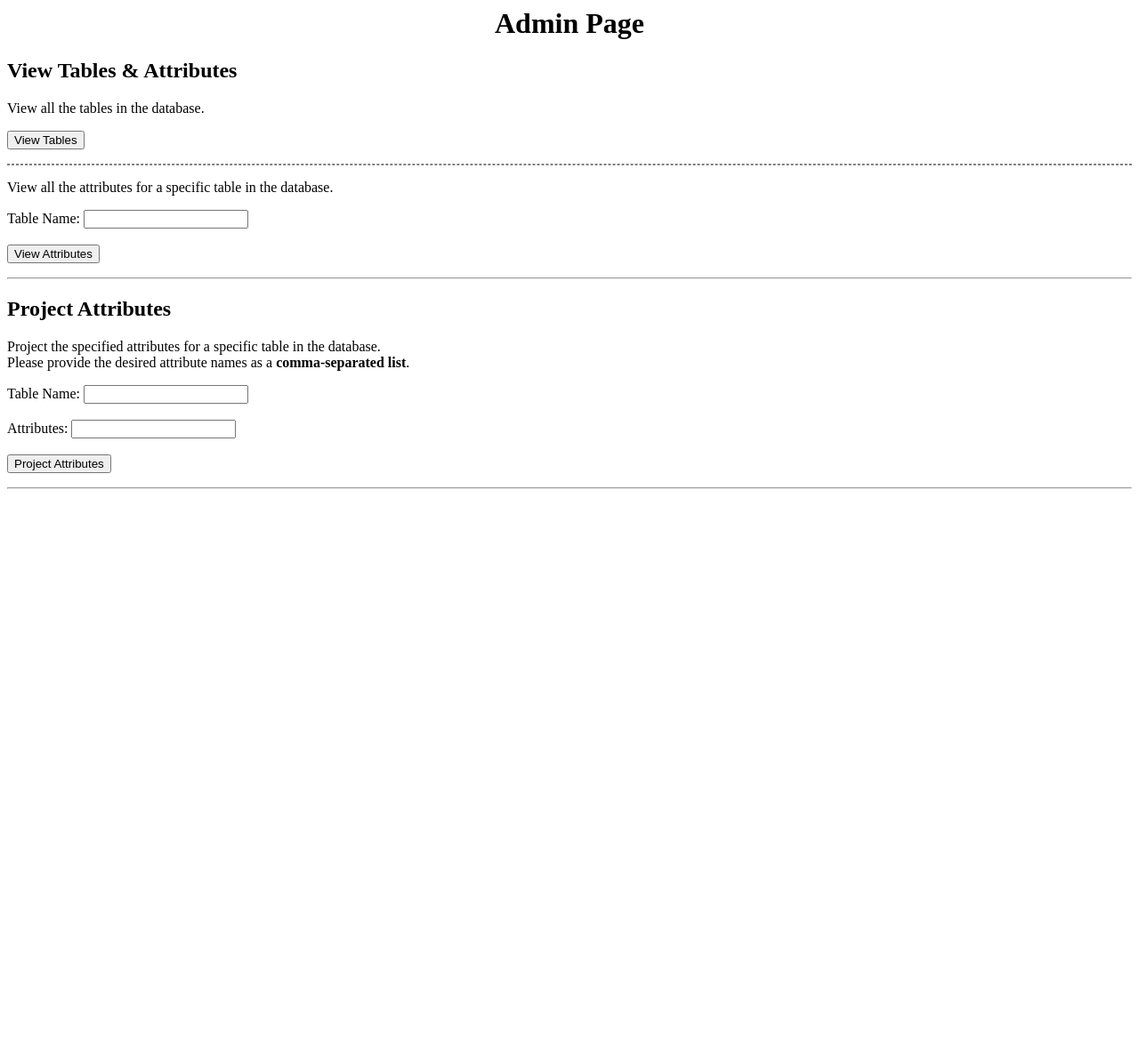
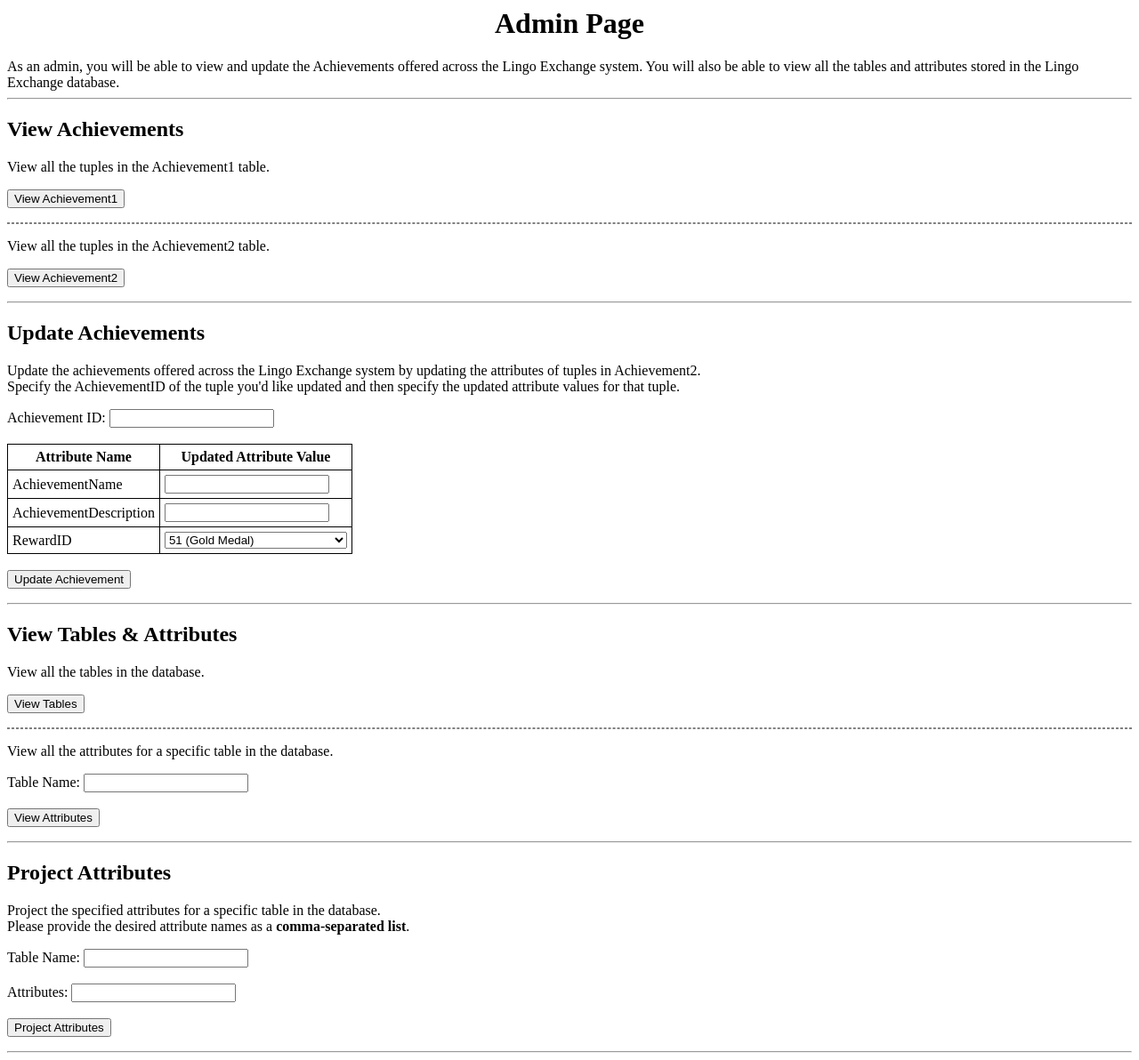
Before and after one commit to sohbatSandhu/Lingo-Exchange, a PHP site: page /admin.php in a window 1280 px wide. Shown: the whole page at 89% size. Before the commit the page ends 550 px from the top, so only its background shows below. Run offline with PHP 8.4, Linux system fonts and the light colour scheme.

Commit message:
enable updates to Achievement in admin page

```diff
--- a/code/admin.php
+++ b/code/admin.php
@@ -28,7 +28,7 @@ error_reporting(E_ALL);
 // Set some parameters
 // Database access configuration
 $config["dbuser"] = "ora_cwl";			// change "cwl" to your own CWL
-$config["dbpassword"] = "pass";			// change to 'a' + your student number
+$config["dbpassword"] = "pass";	// change to 'a' + your student number
 $config["dbserver"] = "dbhost.students.cs.ubc.ca:1522/stu";
 $db_conn = NULL;	// login credentials are used in connectToDB()
 $success = true;	// keep track of errors so page redirects only if there are no errors
@@ -49,6 +49,52 @@ $show_debug_alert_messages = False; // show which methods are being triggered (s
 </style>
 <body>
 	<h1 style="text-align:center">Admin Page</h1>
+	As an admin, you will be able to view and update the Achievements offered across the Lingo Exchange system.
+	You will also be able to view all the tables and attributes stored in the Lingo Exchange database.
+	<hr />
+	<h2>View Achievements</h2>
+	<p>View all the tuples in the Achievement1 table.</p>
+	<form method="GET" action="admin.php">
+		<input type="hidden" id="viewAchievement1GetRequest" name="viewAchievement1GetRequest">
+		<input type="submit" value="View Achievement1" name="viewAchievement1"></p>
+	</form>
+	<hr style="border: 1px dashed gray;" />
+	<p>View all the tuples in the Achievement2 table.</p>
+	<form method="GET" action="admin.php">
+		<input type="hidden" id="viewAchievement2GetRequest" name="viewAchievement2GetRequest">
+		<input type="submit" value="View Achievement2" name="viewAchievement2"></p>
+	</form>
+	<hr />
+	<h2>Update Achievements</h2>
+	<p>
+		Update the achievements offered across the Lingo Exchange system by updating the attributes of tuples in Achievement2.
+		<br>
+		Specify the AchievementID of the tuple you'd like updated and then specify the updated attribute values for that tuple.
+	</p>
+	<form method="POST" action="admin.php">
+		<input type="hidden" id="updateAchievementPostRequest" name="updateAchievementPostRequest">
+		Achievement ID: <input type="text" name="id"> <br /><br />
+		<table>
+			<tr><th>Attribute Name</th><th>Updated Attribute Value</th></tr>
+			<tr><td>AchievementName</td><td><input type="text" name="name"></td></tr>
+			<tr><td>AchievementDescription</td><td><input type="text" name="description"></td></tr>
+			<tr>
+				<td>RewardID</td>
+				<td>
+				<select id="reward" name="reward">
+					<option value="51">51 (Gold Medal)</option>
+					<option value="52">52 (Silver Medal)</option>
+					<option value="53">53 (Bronze Medal)</option>
+					<option value="54'">54 (Certificate of Achievement)</option>
+					<option value="55">55 (Badge of Honor)</option>
+				</select>
+				</td>
+			</tr>
+		</table>
+		<br>
+		<input type="submit" value="Update Achievement" name="updateAchievement"></p>
+	</form>
+	<hr />
     <h2>View Tables & Attributes</h2>
 	<p>View all the tables in the database.</p>
 	<form method="GET" action="admin.php">
@@ -210,6 +256,46 @@ $show_debug_alert_messages = False; // show which methods are being triggered (s
 		echo "</table>";
 	}
 
+	function printViewAchievement1($result)
+	{ //prints results from a select statement
+		echo "<br>Results for viewing Achievement1:<br><br>";
+		echo "<table>";
+		echo "<tr>
+				<th>RewardID</th>
+				<th>RewardName</th>
+			 </tr>";
+		while ($row = OCI_Fetch_Array($result, OCI_BOTH)) {
+			// echo <tr> $row[0]  <tr>;
+			 echo "<tr>
+			 			<td>" . $row[0] . "</td>
+						<td>" . $row[1] . "</td>
+				   </tr>";
+		}
+		echo "</table>";
+	}
+
+	function printViewAchievement2($result)
+	{ //prints results from a select statement
+		echo "<br>Results for viewing Achievement2:<br><br>";
+		echo "<table>";
+		echo "<tr>
+				<th>AchievementID</th>
+				<th>AchievementName</th>
+				<th>AchievementDescription</th>
+				<th>RewardID</th>
+			 </tr>";
+		while ($row = OCI_Fetch_Array($result, OCI_BOTH)) {
+			// echo <tr> $row[0]  <tr>;
+			 echo "<tr>
+			 			<td>" . $row[0] . "</td>
+						<td>" . $row[1] . "</td>
+						<td>" . $row[2] . "</td>
+						<td>" . $row[3] . "</td>
+				   </tr>";
+		}
+		echo "</table>";
+	}
+
     function printProjectAttributes($result, $attributes, $count)
 	{ //prints results from a select statement
 		echo "<br>Results for projecting specified attributes of a specified table:<br><br>";
@@ -262,10 +348,23 @@ $show_debug_alert_messages = False; // show which methods are being triggered (s
 		}
 	}
 
+	function handleViewAchievement1GetRequest()
+	{
+		global $db_conn;
+		$result = executePlainSQL("SELECT * FROM Achievement1");
+		printViewAchievement1($result["statement"]);
+	}
+
+	function handleViewAchievement2GetRequest()
+	{
+		global $db_conn;
+		$result = executePlainSQL("SELECT * FROM Achievement2");
+		printViewAchievement2($result["statement"]);
+	}
+
     function handleProjectAttributesGetRequest()
 	{
 		global $db_conn;
-
 
         $table = $_GET['table'];
         $attributes = $_GET['attributes'];
@@ -283,6 +382,63 @@ $show_debug_alert_messages = False; // show which methods are being triggered (s
 		}
 	}
 
+	function handleRequestUpdateAchievementRequest()
+	{
+		global $db_conn;
+		$first = 1;
+		$tuple = array();
+		$query = "UPDATE Achievement2 SET";
+		if (!empty($_POST["name"]) && $first==1) {
+			$query .= " AchievementName=:bind1";
+			$tuple[':bind1'] = $_POST["name"];
+			$first = 0;
+		} elseif(!empty($_POST["name"])) {
+			$query .= ", AchievementName=:bind1";
+			$tuple[':bind1'] = $_POST["name"];
+		}
+		if (!empty($_POST["description"]) && $first==1) {
+			$query .= " AchievementDescription=:bind2";
+			$tuple[':bind2'] = $_POST["description"];
+			$first = 0;
+		} elseif(!empty($_POST["description"])) {
+			$query .= ", AchievementDescription=:bind2";
+			$tuple[':bind2'] = $_POST["description"];
+		}
+		if (!empty($_POST["reward"]) && $first==1) {
+			$query .= " RewardID=:bind3";
+			$tuple[':bind3'] = $_POST["reward"];
+			$first = 0;
+		} elseif(!empty($_POST["reward"])) {
+			$query .= ", RewardID=:bind3";
+			$tuple[':bind3'] = $_POST["reward"];
+		}
+		$tuple[':bind4'] = $_POST["id"];
+		$query .= " WHERE AchievementID=:bind4";
+		$alltuples = array($tuple);
+		$result = executeBoundSQL($query, $alltuples);
+		oci_commit($db_conn);
+		if ($result["success"] == TRUE) {
+			echo "<p><font color=green> <b>SUCCESS</b>: The attributes of the specified achievement have been updated in Achievement2 :) </font><p>";
+		}
+		if ($result["success"] == FALSE) {
+			echo "<p><font color=red> <b>ERROR</b>: We encountered a problem when trying to update the specified achievement :( </font><p>";
+		}
+
+	}
+
+	// HANDLE ALL POST ROUTES
+	// A better coding practice is to have one method that reroutes your requests accordingly. It will make it easier to add/remove functionality.
+	function handlePOSTRequest()
+	{
+		if (connectToDB()) {
+			if (array_key_exists('updateAchievementPostRequest', $_POST)) {
+				handleRequestUpdateAchievementRequest();
+			}
+			disconnectFromDB();
+		}
+	}
+
+
 	// HANDLE ALL GET ROUTES
 	// A better coding practice is to have one method that reroutes your requests accordingly. It will make it easier to add/remove functionality.
 	function handleGETRequest()
@@ -294,12 +450,19 @@ $show_debug_alert_messages = False; // show which methods are being triggered (s
 				handleViewAttributesGetRequest();
             } elseif (array_key_exists('projectAttributes', $_GET)) {
 				handleProjectAttributesGetRequest();
+            } elseif (array_key_exists('viewAchievement1', $_GET)) {
+				handleViewAchievement1GetRequest();
+            } elseif (array_key_exists('viewAchievement2', $_GET)) {
+				handleViewAchievement2GetRequest();
             }
 			disconnectFromDB();
 		}
 	}
 
-	if (isset($_GET['viewTablesGetRequest']) || isset($_GET['viewAttributesGetRequest']) || isset($_GET['projectionGetRequest'])) {
+	if (isset($_POST['updateAchievement'])) {
+		handlePOSTRequest();
+	} elseif (isset($_GET['viewTablesGetRequest']) || isset($_GET['viewAttributesGetRequest']) || isset($_GET['projectionGetRequest'])
+		|| isset($_GET['viewAchievement1GetRequest']) || isset($_GET['viewAchievement2GetRequest'])) {
 		handleGETRequest();
 	}
 	// End PHP parsing and send the rest of the HTML content
```
